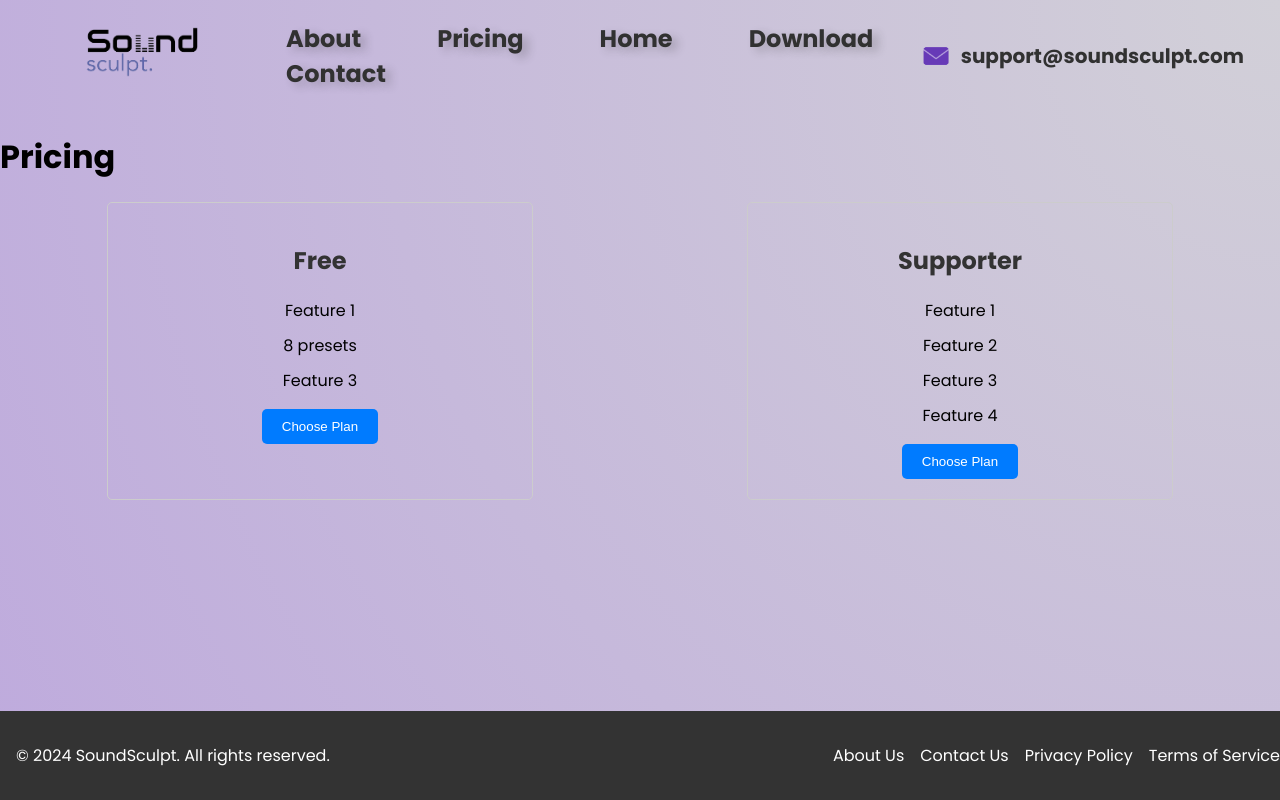
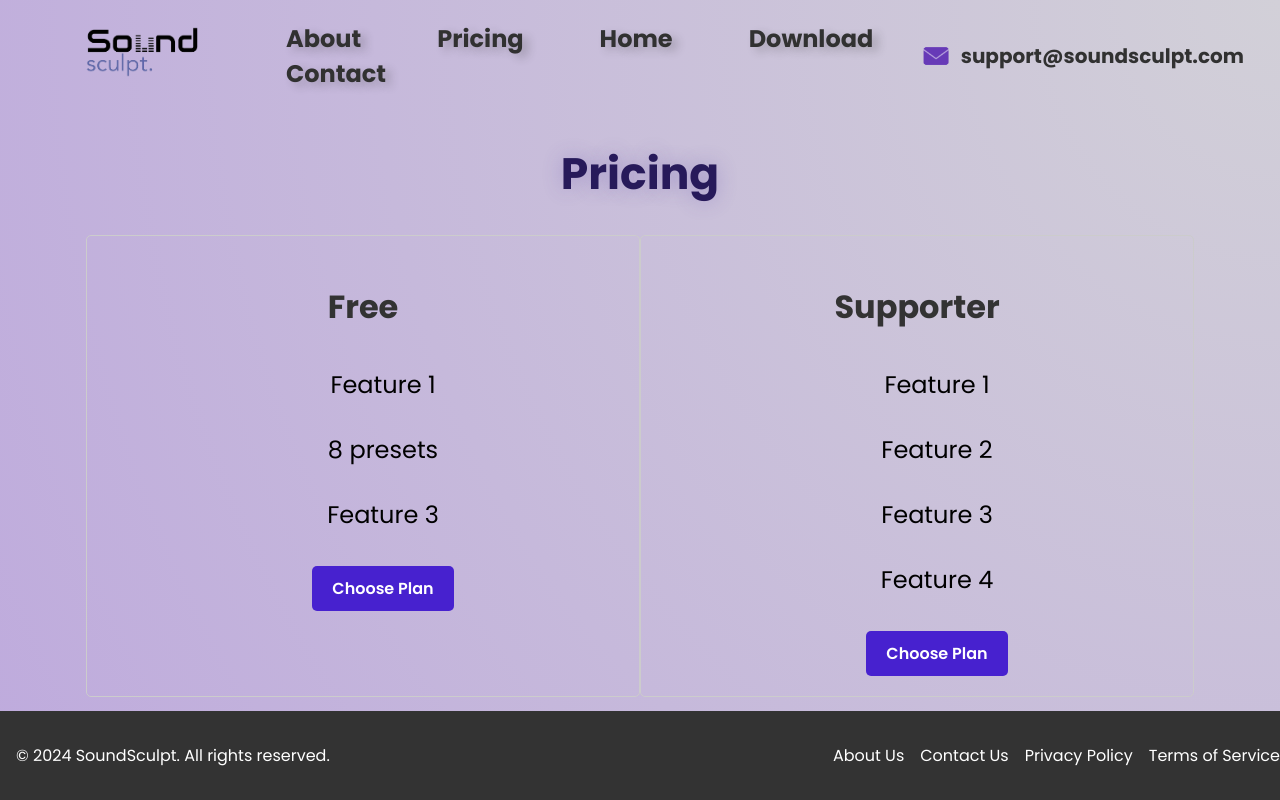
Before and after one commit to thusarakap/soundsculptsite, a React (Create React App) app: page /Pricing in a window 1280 px wide. Shown: the top 800 px of the page. Built offline with nearby package versions, Linux system fonts and the light colour scheme.

Commit message:
Update pricing.css

```diff
--- a/src/resources/styles/pricing.css
+++ b/src/resources/styles/pricing.css
@@ -1,13 +1,19 @@
 /* Pricing.css */
 
+.pricing-heading {
+    font-size: 2.75rem;
+    text-align: center;
+    color: #271a5a;
+    text-shadow: 0 0 20px #5a46aa4d;
+}
 .pricing-container {
   display: flex;
-  justify-content: space-around;
+  justify-content: center;
   margin-top: 20px;
 }
 
 .pricing-plan {
-  width: 30%; /* Adjust width as needed */
+  width: 40%;
   border: 1px solid #ccc;
   border-radius: 5px;
   padding: 20px;
@@ -16,27 +22,33 @@
 
 .pricing-plan h2 {
   color: #333;
+  font-size: 2rem;
 }
 
 .pricing-plan ul {
   list-style-type: none;
-  padding: 0;
+  font-size: 1.5rem;
 }
 
 .pricing-plan li {
   margin-bottom: 10px;
+  padding: 10px;
 }
 
 .pricing-plan button {
-  background-color: #007bff;
+  background-color: #4721cf;
   color: #fff;
   border: none;
   border-radius: 5px;
   padding: 10px 20px;
   cursor: pointer;
   transition: background-color 0.3s ease;
+  margin-left: 40px;
+  font-family: poppins;
+  font-size: 16px;
+  font-weight: 600;
 }
 
 .pricing-plan button:hover {
-  background-color: #0056b3;
+  background-color: #4f2685;
 }
```
